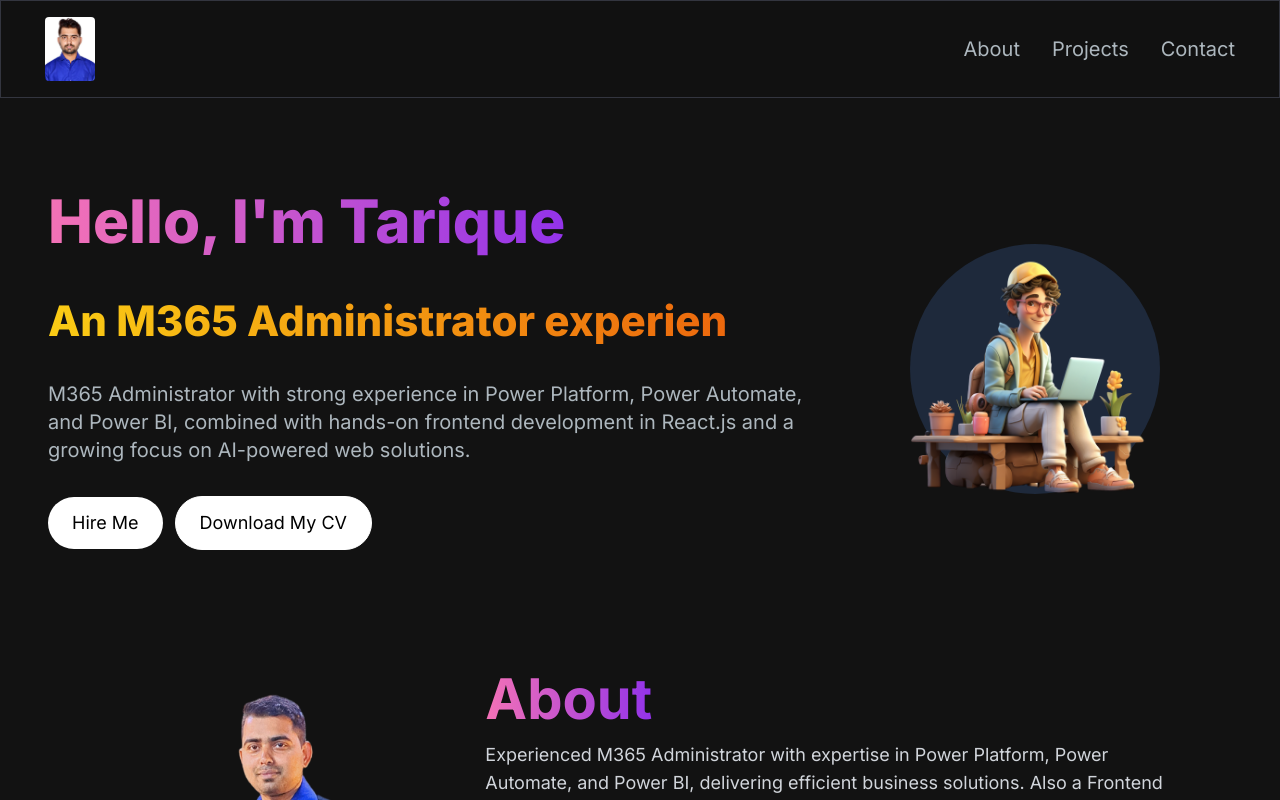
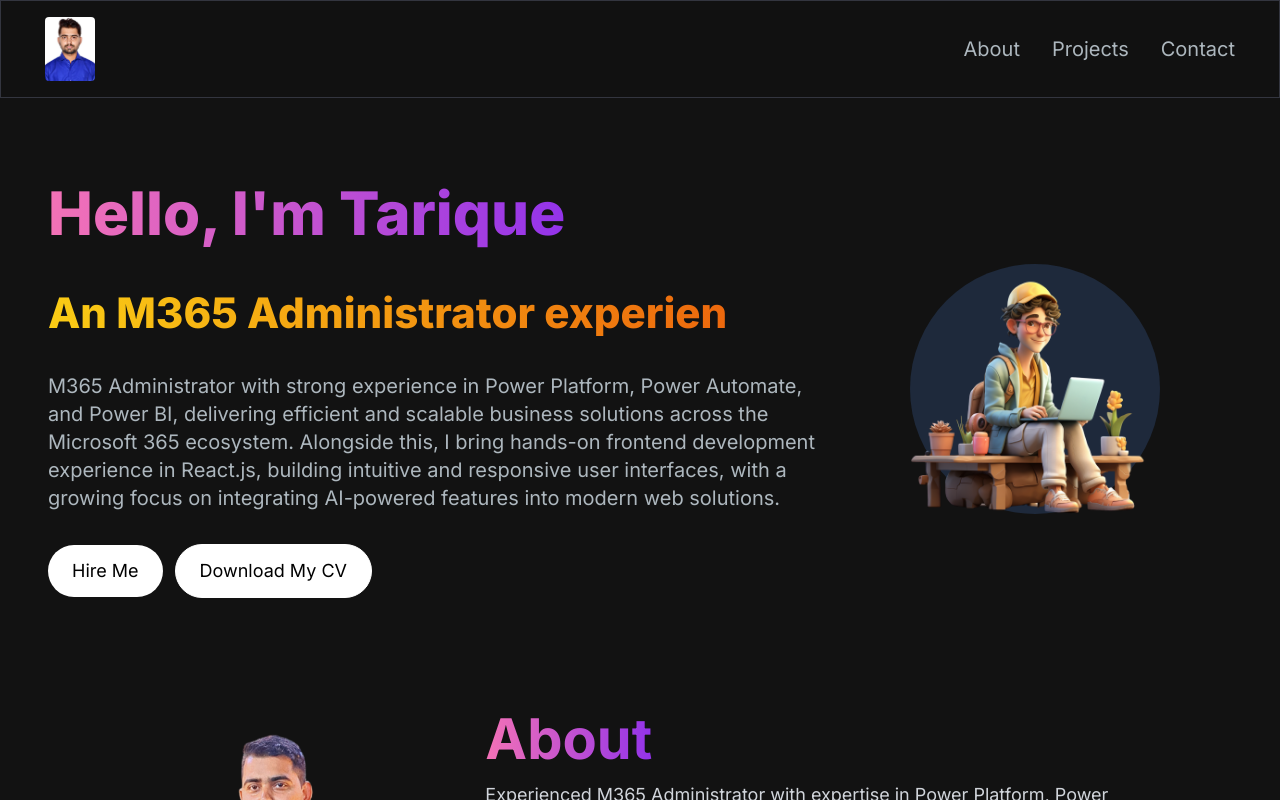
Before and after one commit to mohammadtarique6698/my-personal-portfolio-website, a Next.js app: page / in a window 1280 px wide. Shown: the top 800 px of the page. Built offline with nearby package versions, Linux system fonts and the light colour scheme.

Commit message:
Latest Update - 11/01/2026:-4

```diff
--- a/src/app/Components/HeroSection.jsx
+++ b/src/app/Components/HeroSection.jsx
@@ -10,7 +10,7 @@
 
 const HeroSection = () => {
   return (
-    <section className="lg:py-8">
+    <section className="lg:py-6">
       <div className="grid grid-cols-1 lg:grid-cols-12">
         <motion.div
           initial={{ opacity: 0, scale: 0.5 }}
@@ -61,7 +61,7 @@
             crafting seamless user interfaces. Passionate about delivering
             visually appealing and user-friendly solutions through a combination
             of creativity and technical expertise. */}
-            M365 Administrator with strong experience in Power Platform, Power Automate, and Power BI, combined with hands-on frontend development in React.js and a growing focus on AI-powered web solutions.
+            M365 Administrator with strong experience in Power Platform, Power Automate, and Power BI, delivering efficient and scalable business solutions across the Microsoft 365 ecosystem. Alongside this, I bring hands-on frontend development experience in React.js, building intuitive and responsive user interfaces, with a growing focus on integrating AI-powered features into modern web solutions.
           </p>
           <div>
             <a href="mailto:mohammadtarique661998@gmail.com?subject=Regarding%20Job%20Opportunity">
```
